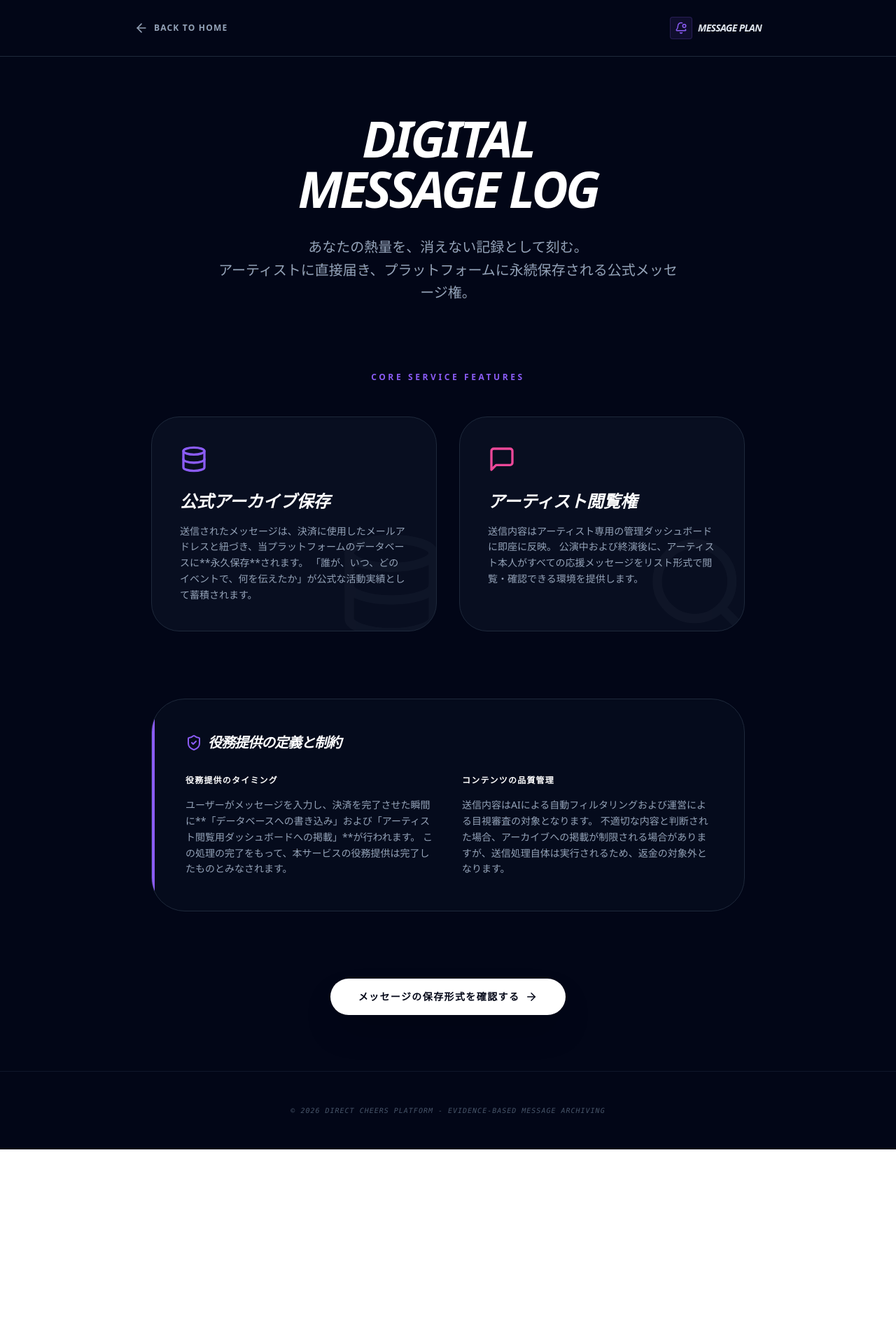
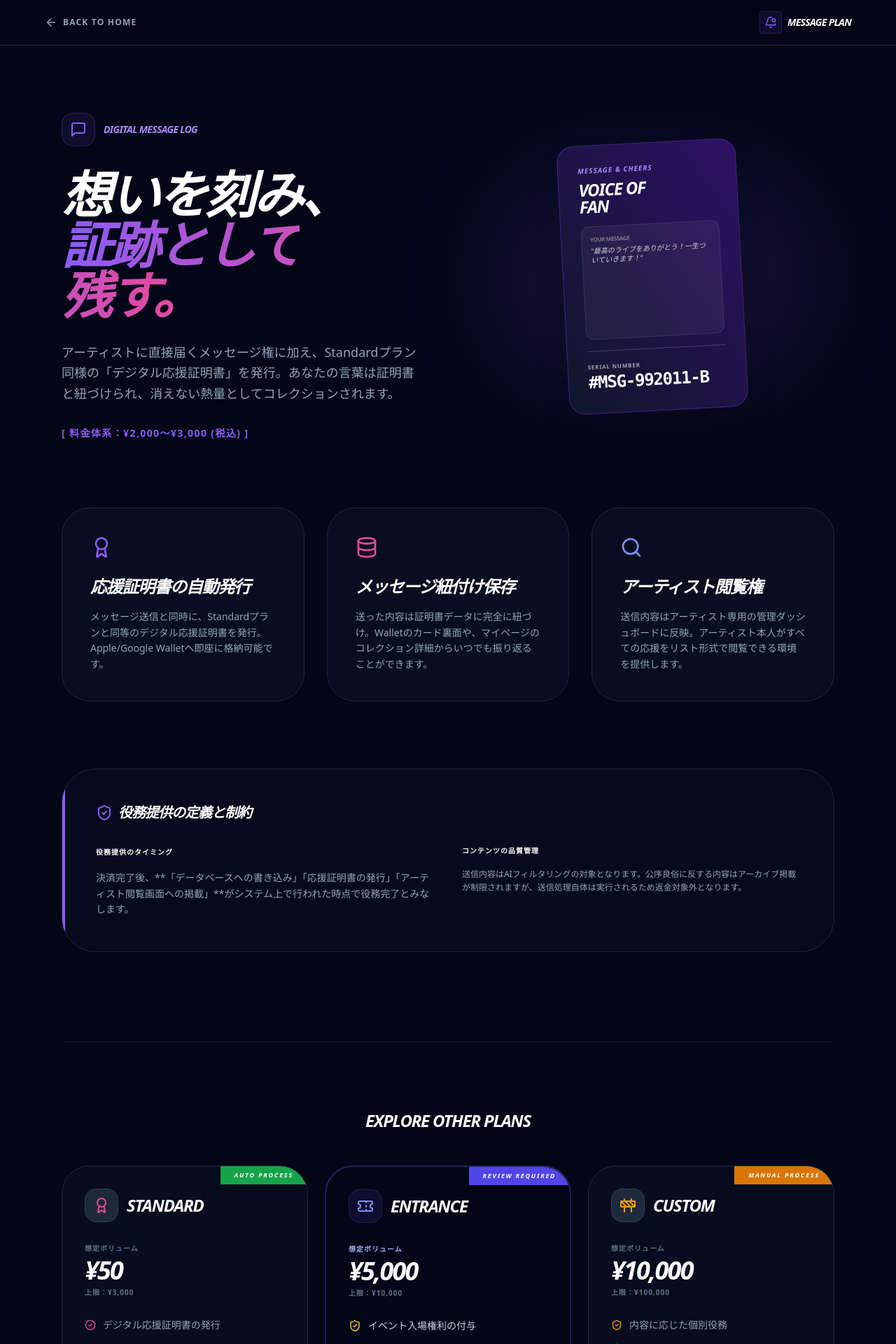
Before and after one commit to spacemindhiro/direct-cheers, a Next.js app: page /concept/message in a window 1280 px wide. Shown: the top 1920 px of the page at 70% size. Before the commit the page ends 1642 px from the top, so only its background shows below. Built offline with nearby package versions, Linux system fonts and the light colour scheme; no server answers.

Commit message:
商品ラインナップの説明ページを追加

```diff
--- a/app/concept/message/page.tsx
+++ b/app/concept/message/page.tsx
@@ -2,104 +2,179 @@
 
 import React from 'react';
 import Link from 'next/link';
-import { BellDot, CheckCircle2, MessageSquare, History, ArrowLeft, ShieldCheck, ArrowRight, Database, Search } from "lucide-react";
+import {
+  BellDot, CheckCircle2, MessageSquare, History, ArrowLeft,
+  ShieldCheck, ArrowRight, Database, Search, Award,
+  Smartphone, Zap, Ticket, Construction, ChevronRight
+} from "lucide-react";
 
 export default function MessagePlanPage() {
   return (
-    <div className="min-h-screen bg-slate-950 text-slate-200 font-sans selection:bg-pink-500/30">
+    <div className="min-h-screen bg-slate-950 text-slate-200 font-sans selection:bg-pink-500/30 overflow-x-hidden">
       {/* --- Header --- */}
-      <nav className="border-b border-slate-800 px-6 py-6">
-        <div className="max-w-4xl mx-auto flex justify-between items-center">
+      <nav className="sticky top-0 z-50 backdrop-blur-md bg-slate-950/80 border-b border-slate-800 px-6 py-4">
+        <div className="max-w-6xl mx-auto flex justify-between items-center">
           <Link href="/" className="flex items-center gap-2 group text-slate-400 hover:text-white transition-colors">
-            <ArrowLeft size={20} />
+            <ArrowLeft size={18} />
             <span className="text-xs font-bold tracking-widest uppercase">Back to Home</span>
           </Link>
           <div className="flex items-center gap-2">
             <div className="w-8 h-8 rounded bg-violet-500/10 flex items-center justify-center text-violet-500 border border-violet-500/20">
               <BellDot size={18} />
             </div>
-            <span className="text-sm font-black italic uppercase tracking-tighter">Message Plan</span>
+            <span className="text-sm font-black italic uppercase tracking-tighter text-white">Message Plan</span>
           </div>
         </div>
       </nav>
 
-      <main className="max-w-4xl mx-auto px-6 py-20">
+      <main className="max-w-6xl mx-auto pt-24 pb-20 px-6 relative">
+        <div className="absolute top-20 left-1/2 -translate-x-1/2 w-[800px] h-[400px] bg-violet-500/10 blur-[120px] rounded-full -z-10" />
+
         {/* --- Hero Section --- */}
-        <section className="mb-24 text-center">
-          <h1 className="text-5xl md:text-7xl font-black text-white mb-8 italic tracking-tighter uppercase leading-tight">
-            Digital<br />Message Log
-          </h1>
-          <p className="text-xl text-slate-400 max-w-2xl mx-auto leading-relaxed font-medium">
-            あなたの熱量を、消えない記録として刻む。<br />
-            アーティストに直接届き、プラットフォームに永続保存される公式メッセージ権。
-          </p>
-        </section>
+        <section className="grid md:grid-cols-2 gap-16 items-center mb-24 text-pretty text-left">
+          <div className="space-y-8">
+            <div className="flex items-center gap-3">
+              <div className="w-12 h-12 rounded-2xl bg-violet-500/10 flex items-center justify-center text-violet-500 border border-violet-500/20"><MessageSquare size={24} /></div>
+              <span className="text-sm font-black italic uppercase tracking-tighter text-violet-400">Digital Message Log</span>
+            </div>
+            <h2 className="text-5xl md:text-7xl font-black text-white italic tracking-tighter uppercase leading-[1.1]">
+              想いを刻み、<br /><span className="bg-gradient-to-r from-violet-500 to-pink-500 bg-clip-text text-transparent">証跡として残す。</span>
+            </h2>
+            <p className="text-lg text-slate-400 leading-relaxed font-medium">
+              アーティストに直接届くメッセージ権に加え、Standardプラン同様の「デジタル応援証明書」を発行。あなたの言葉は証明書と紐づけられ、消えない熱量としてコレクションされます。
+            </p>
+            <p className="text-violet-500 font-bold text-sm tracking-widest uppercase">
+              [ 料金体系：¥2,000〜¥3,000 (税込) ]
+            </p>
+          </div>
 
-        {/* --- Core Service (役務の核心：2に集約) --- */}
-        <section className="mb-24">
-          <h2 className="text-xs font-black text-violet-500 uppercase tracking-[0.3em] mb-12 text-center">Core Service Features</h2>
-          <div className="grid md:grid-cols-2 gap-8">
-            {/* 特徴1：DB保存 */}
-            <div className="p-10 rounded-[2.5rem] bg-slate-900/50 border border-slate-800 relative group overflow-hidden">
-              <div className="text-violet-500 mb-6"><Database size={40} /></div>
-              <h3 className="text-2xl font-bold text-white mb-4 italic uppercase">公式アーカイブ保存</h3>
-              <p className="text-sm text-slate-400 leading-relaxed font-medium">
-                送信されたメッセージは、決済に使用したメールアドレスと紐づき、当プラットフォームのデータベースに**永久保存**されます。
-                「誰が、いつ、どのイベントで、何を伝えたか」が公式な活動実績として蓄積されます。
-              </p>
-              <div className="absolute -right-4 -bottom-4 opacity-[0.03] group-hover:opacity-[0.05] transition-opacity">
-                <Database size={160} />
-              </div>
-            </div>
-
-            {/* 特徴2：アーティストへのデリバリー */}
-            <div className="p-10 rounded-[2.5rem] bg-slate-900/50 border border-slate-800 relative group overflow-hidden">
-              <div className="text-pink-500 mb-6"><MessageSquare size={40} /></div>
-              <h3 className="text-2xl font-bold text-white mb-4 italic uppercase">アーティスト閲覧権</h3>
-              <p className="text-sm text-slate-400 leading-relaxed font-medium">
-                送信内容はアーティスト専用の管理ダッシュボードに即座に反映。
-                公演中および終演後に、アーティスト本人がすべての応援メッセージをリスト形式で閲覧・確認できる環境を提供します。
-              </p>
-              <div className="absolute -right-4 -bottom-4 opacity-[0.03] group-hover:opacity-[0.05] transition-opacity">
-                <Search size={160} />
+          {/* Card Visual with Message context */}
+          <div className="flex justify-center relative group">
+            <div className="absolute inset-0 bg-violet-500/20 blur-3xl rounded-full opacity-50 group-hover:opacity-100 transition-opacity" />
+            <div className="w-64 h-96 bg-gradient-to-tr from-slate-900 to-violet-950 rounded-3xl shadow-2xl -rotate-3 flex flex-col p-7 relative overflow-hidden border border-violet-500/30 transition-transform group-hover:rotate-0 group-hover:scale-105 duration-500 text-left font-sans">
+              <div className="relative z-10 flex flex-col h-full">
+                <div className="text-[10px] font-black tracking-widest text-violet-400 mb-2 uppercase italic">Message & Cheers</div>
+                <div className="text-2xl font-black italic text-white mb-4 tracking-tighter leading-none uppercase text-pretty">VOICE OF<br />FAN</div>
+                <div className="flex-1 bg-white/5 rounded-xl p-3 border border-white/10 overflow-hidden">
+                  <div className="text-[8px] text-white/40 uppercase font-bold tracking-tighter mb-1">Your Message</div>
+                  <div className="text-[10px] text-white/80 leading-tight italic">"最高のライブをありがとう！一生ついていきます！"</div>
+                </div>
+                <div className="border-t border-white/20 pt-4 mt-4">
+                  <div className="text-[8px] text-white/60 uppercase font-bold tracking-widest">Serial Number</div>
+                  <div className="text-2xl font-mono font-black text-white tracking-tighter">#MSG-992011-B</div>
+                </div>
               </div>
             </div>
           </div>
         </section>
 
-        {/* --- Compliance & Service Policy (Stripe対策) --- */}
-        <section className="mb-24 p-8 md:p-12 bg-slate-900/30 border border-slate-800 rounded-[3rem] relative overflow-hidden">
+        {/* --- Core Service Features --- */}
+        <section className="grid md:grid-cols-3 gap-8 mb-24">
+          <div className="p-10 rounded-[2.5rem] bg-slate-900/50 border border-slate-800 text-left hover:border-violet-500/30 transition-colors">
+            <div className="text-violet-500 mb-6"><Award size={32} /></div>
+            <h3 className="text-2xl font-bold text-white mb-4 italic uppercase tracking-tighter">応援証明書の自動発行</h3>
+            <p className="text-slate-400 text-sm leading-relaxed font-medium">
+              メッセージ送信と同時に、Standardプランと同等のデジタル応援証明書を発行。Apple/Google Walletへ即座に格納可能です。
+            </p>
+          </div>
+
+          <div className="p-10 rounded-[2.5rem] bg-slate-900/50 border border-slate-800 text-left hover:border-pink-500/30 transition-colors">
+            <div className="text-pink-500 mb-6"><Database size={32} /></div>
+            <h3 className="text-2xl font-bold text-white mb-4 italic uppercase tracking-tighter">メッセージ紐付け保存</h3>
+            <p className="text-slate-400 text-sm leading-relaxed font-medium">
+              送った内容は証明書データに完全に紐づけ。Walletのカード裏面や、マイページのコレクション詳細からいつでも振り返ることができます。
+            </p>
+          </div>
+
+          <div className="p-10 rounded-[2.5rem] bg-slate-900/50 border border-slate-800 text-left hover:border-indigo-500/30 transition-colors">
+            <div className="text-indigo-400 mb-6"><Search size={32} /></div>
+            <h3 className="text-2xl font-bold text-white mb-4 italic uppercase tracking-tighter">アーティスト閲覧権</h3>
+            <p className="text-slate-400 text-sm leading-relaxed font-medium">
+              送信内容はアーティスト専用の管理ダッシュボードに反映。アーティスト本人がすべての応援をリスト形式で閲覧できる環境を提供します。
+            </p>
+          </div>
+        </section>
+
+        {/* --- Compliance & Service Policy --- */}
+        <section className="mb-32 p-8 md:p-12 bg-slate-900/30 border border-slate-800 rounded-[3rem] relative overflow-hidden text-left">
           <div className="absolute top-0 left-0 w-1 h-full bg-violet-500" />
           <h2 className="text-xl font-black text-white italic uppercase tracking-tighter mb-8 flex items-center gap-2">
             <ShieldCheck className="text-violet-500" size={24} /> 役務提供の定義と制約
           </h2>
           <div className="grid md:grid-cols-2 gap-10 text-sm text-slate-400">
             <div className="space-y-4">
-              <h4 className="text-white font-bold uppercase tracking-widest text-xs">役務提供のタイミング</h4>
-              <p className="leading-relaxed">
-                ユーザーがメッセージを入力し、決済を完了させた瞬間に**「データベースへの書き込み」および「アーティスト閲覧用ダッシュボードへの掲載」**が行われます。
-                この処理の完了をもって、本サービスの役務提供は完了したものとみなされます。
+              <h4 className="text-white font-bold uppercase tracking-widest text-[10px]">役務提供のタイミング</h4>
+              <p className="leading-relaxed font-medium">
+                決済完了後、**「データベースへの書き込み」「応援証明書の発行」「アーティスト閲覧画面への掲載」**がシステム上で行われた時点で役務完了とみなします。
               </p>
             </div>
-            <div className="space-y-4">
-              <h4 className="text-white font-bold uppercase tracking-widest text-xs">コンテンツの品質管理</h4>
-              <p className="leading-relaxed">
-                送信内容はAIによる自動フィルタリングおよび運営による目視審査の対象となります。
-                不適切な内容と判断された場合、アーカイブへの掲載が制限される場合がありますが、送信処理自体は実行されるため、返金の対象外となります。
+            <div className="space-y-4 text-xs">
+              <h4 className="text-white font-bold uppercase tracking-widest text-[10px]">コンテンツの品質管理</h4>
+              <p className="leading-relaxed font-medium">
+                送信内容はAIフィルタリングの対象となります。公序良俗に反する内容はアーカイブ掲載が制限されますが、送信処理自体は実行されるため返金対象外となります。
               </p>
             </div>
           </div>
         </section>
 
-        <div className="flex justify-center">
-          <Link href="/demo" className="bg-white text-slate-950 px-10 py-4 rounded-full font-black text-sm hover:bg-violet-500 hover:text-white transition-all shadow-2xl uppercase tracking-widest flex items-center gap-2 group">
-            メッセージの保存形式を確認する <ArrowRight size={18} className="group-hover:translate-x-1 transition-transform" />
-          </Link>
+        {/* --- 他のプラン (Standardページと統一) --- */}
+        <div className="pt-24 border-t border-slate-900 text-center">
+          <h3 className="text-white font-black italic tracking-tighter text-2xl mb-12 uppercase">Explore Other Plans</h3>
+          <div className="grid grid-cols-1 md:grid-cols-3 gap-6 font-sans">
+
+            {/* Standard */}
+            <Link href="/concept/standard" className="relative p-8 rounded-[2.5rem] bg-slate-900/40 border border-slate-800 flex flex-col group hover:border-pink-500/50 transition-all text-left overflow-hidden">
+              <div className="absolute top-0 right-0 z-10 px-5 py-1.5 bg-green-600 text-white text-[9px] font-black uppercase tracking-[0.2em] italic shadow-lg">Auto Process</div>
+              <div className="flex items-center gap-3 mb-8">
+                <div className="w-12 h-12 rounded-2xl bg-slate-800 flex items-center justify-center text-pink-500 border border-slate-700 group-hover:bg-pink-500/10 transition-colors"><Award size={24} /></div>
+                <h4 className="text-2xl font-bold text-white italic uppercase tracking-tighter">Standard</h4>
+              </div>
+              <div className="mb-8 leading-none">
+                <p className="text-slate-500 text-[10px] uppercase font-bold tracking-widest mb-1">想定ボリューム</p>
+                <p className="text-4xl font-black text-white italic tracking-tighter leading-tight">¥50</p>
+                <p className="text-[10px] font-bold text-slate-500 mt-1 uppercase tracking-widest">上限：¥3,000</p>
+              </div>
+              <ul className="text-sm text-slate-400 space-y-3.5 mb-10 flex-1 font-medium"><li className="flex items-center gap-2.5"><CheckCircle2 size={16} className="text-pink-500" /> デジタル応援証明書の発行</li><li className="flex items-center gap-2.5"><CheckCircle2 size={16} className="text-pink-500" /> Wallet / コレクション管理</li></ul>
+              <div className="pt-5 border-t border-slate-800 flex items-center justify-between group-hover:text-pink-400 transition-colors"><span className="text-[10px] text-slate-500 font-bold uppercase tracking-widest">詳細を確認する</span><ChevronRight size={16} /></div>
+            </Link>
+
+            {/* Entrance */}
+            <Link href="/concept/entrance" className="relative p-8 rounded-[2.5rem] bg-slate-950 border-2 border-indigo-500/30 flex flex-col group text-left hover:bg-indigo-500/5 transition-all overflow-hidden">
+              <div className="absolute top-0 right-0 z-10 px-5 py-1.5 bg-indigo-600 text-white text-[9px] font-black uppercase tracking-[0.2em] italic shadow-lg">Review Required</div>
+              <div className="flex items-center gap-3 mb-8">
+                <div className="w-12 h-12 rounded-2xl bg-indigo-500/10 flex items-center justify-center text-indigo-400 border border-indigo-500/20 group-hover:bg-indigo-500/20 transition-colors"><Ticket size={24} /></div>
+                <h4 className="text-2xl font-bold text-white italic uppercase tracking-tighter">Entrance</h4>
+              </div>
+              <div className="mb-8 leading-none">
+                <p className="text-indigo-300 text-[10px] uppercase font-bold tracking-widest mb-1">想定ボリューム</p>
+                <p className="text-4xl font-black text-white italic tracking-tighter leading-tight">¥5,000</p>
+                <p className="text-[10px] font-bold text-slate-500 mt-1 uppercase tracking-widest">上限：¥10,000</p>
+              </div>
+              <ul className="text-sm text-slate-300 space-y-3.5 mb-10 flex-1 font-medium"><li className="flex items-center gap-2.5"><ShieldCheck size={18} className="text-amber-400" /> イベント入場権利の付与</li><li className="flex items-center gap-2.5"><ShieldCheck size={18} className="text-amber-400" /> ノーショー時の免責条項</li></ul>
+              <div className="pt-5 border-t border-slate-800 flex items-center justify-between group-hover:text-indigo-400 transition-colors"><span className="text-[10px] text-slate-500 font-bold uppercase tracking-widest">詳細を確認する</span><ChevronRight size={16} /></div>
+            </Link>
+
+            {/* Custom */}
+            <Link href="/concept/custom" className="relative p-8 rounded-[2.5rem] bg-slate-900/40 border border-slate-800 flex flex-col group hover:border-amber-500/50 transition-all text-left overflow-hidden">
+              <div className="absolute top-0 right-0 z-10 px-5 py-1.5 bg-amber-600 text-white text-[9px] font-black uppercase tracking-[0.2em] italic shadow-lg">Manual Process</div>
+              <div className="flex items-center gap-3 mb-8">
+                <div className="w-12 h-12 rounded-2xl bg-slate-800 flex items-center justify-center text-amber-500 border border-slate-700 group-hover:bg-amber-500/10 transition-colors"><Construction size={24} /></div>
+                <h4 className="text-2xl font-bold text-white italic uppercase tracking-tighter">Custom</h4>
+              </div>
+              <div className="mb-8 leading-none">
+                <p className="text-slate-500 text-[10px] uppercase font-bold tracking-widest mb-1">想定ボリューム</p>
+                <p className="text-4xl font-black text-white italic tracking-tighter leading-tight">¥10,000</p>
+                <p className="text-[10px] font-bold text-slate-500 mt-1 uppercase tracking-widest">上限：¥100,000</p>
+              </div>
+              <ul className="text-sm text-slate-400 space-y-3.5 mb-10 flex-1 font-medium"><li className="flex items-center gap-2.5"><ShieldCheck size={16} className="text-amber-500" /> 内容に応じた個別役務</li><li className="flex items-center gap-2.5"><ShieldCheck size={16} className="text-amber-500" /> 完了エビデンスの事前定義</li></ul>
+              <div className="pt-5 border-t border-slate-800 flex items-center justify-between group-hover:text-amber-400 transition-colors"><span className="text-[10px] text-slate-500 font-bold uppercase tracking-widest">詳細を確認する</span><ChevronRight size={16} /></div>
+            </Link>
+          </div>
         </div>
       </main>
 
-      <footer className="py-12 border-t border-slate-900 text-center">
-        <p className="text-slate-600 text-[10px] font-mono italic uppercase tracking-widest">© 2026 Direct Cheers Platform - Evidence-Based Message Archiving</p>
+      <footer className="py-12 border-t border-slate-800 bg-slate-950 text-center font-sans">
+        <p className="text-slate-600 text-[10px] font-mono italic">© 2026 Direct Cheers Platform.</p>
       </footer>
     </div>
   );
```
